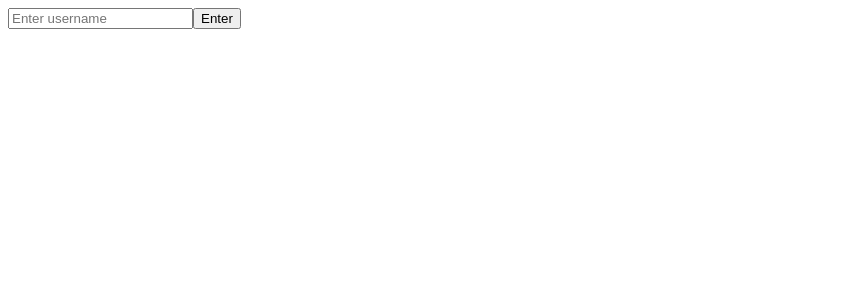
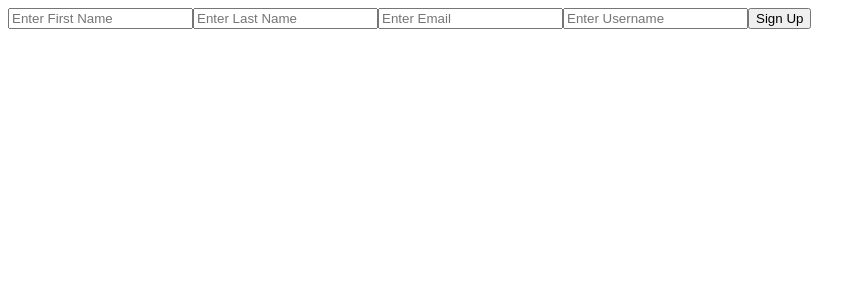
Before and after one commit to jacokyle01/type-wars, a React (Vite) app in the folder frontend/: page / in a window 1280 px wide. Shown: the top 300 px of the page, without its empty margins (0-866 px from the left). Built offline with nearby package versions, Linux system fonts and the light colour scheme.

Commit message:
Added Name interface

```diff
--- a/frontend/src/App.tsx
+++ b/frontend/src/App.tsx
@@ -1,13 +1,19 @@
 import { useState } from 'react';
 import { View } from './types/types';
-import { Login } from './components/Login';
+// import { Login } from './components/Login';
 import { Play } from './components/Play';
+import { Register } from './components/Register';
+
+interface Name {
+  name: string;
+  UID: number;
+}
 
 const App = () => {
-  const [view, setView] = useState<View>('login');
-  const [name, setName] = useState('');
+  const [view, setView] = useState<View>('register');
+  const [name, setName] = useState<Name>({ name: '', UID: 0 });
 
-  return view == 'login' ? <Login setName={setName} setView={setView}></Login> : <Play name={name}></Play>;
+  return view == 'register' ? <Register setName={setName} setView={setView}></Register> : <Play name={name}></Play>;
 };
 
 export default App;
--- a/frontend/src/components/Play.tsx
+++ b/frontend/src/components/Play.tsx
@@ -1,8 +1,13 @@
 import { useState } from 'react';
 import { Mode } from '../types/types';
 
+interface Name {
+  name: string;
+  UID: number;
+}
+
 interface PlayProps {
-  name: string;
+  name: Name;
 }
 
 let interval: number = -1;
@@ -46,7 +51,7 @@ export const Play: React.FC<PlayProps> = ({ name }) => {
 
   return (
     <>
-      <h1>Hello {name}</h1>
+      <h1>Hello {name.name}</h1>
       {(() => {
         switch (mode) {
           case 'notStarted':
--- a/frontend/src/components/Register.tsx
+++ b/frontend/src/components/Register.tsx
@@ -1,8 +1,13 @@
 import { useState } from 'react';
 import { View } from '../types/types';
 
+interface Name {
+    name: string;
+    UID: number;
+  }
+
 interface FormProps {
-  setName: (name: object) => void
+  setName: (name: Name) => void
   setView: (view: View) => void
 }
 
@@ -35,7 +40,13 @@ export const Register: React.FC<FormProps> = ({setName ,setView}) => {
         "UID": 0
     }
 
-    const response = await fetch("http://localhost:3001/user", {
+    console.log(userName);
+    console.log(firstName);
+    console.log(lastName);
+    console.log(email);
+
+    try {
+    const response = await fetch("http://localhost:3000/api/user", {
                 method: "POST",
                 headers: { "content-type": "application/json" },
                 body: JSON.stringify({
@@ -54,6 +65,9 @@ export const Register: React.FC<FormProps> = ({setName ,setView}) => {
         setName(data);
 
         setView('play');
+    } catch (error) {
+        console.error("Error:", error)
+    }
   };
 
   return (
--- a/frontend/src/types/types.ts
+++ b/frontend/src/types/types.ts
@@ -1 +1 @@
-export type View = "login" | "play" | "leaderboard"
+export type View = "login" | "register" | "play" | "leaderboard"
```
Also changed, not shown: 1 other file (tests, documents, lock files or other folders). Lines whose indentation alone changed are shown as unchanged.
